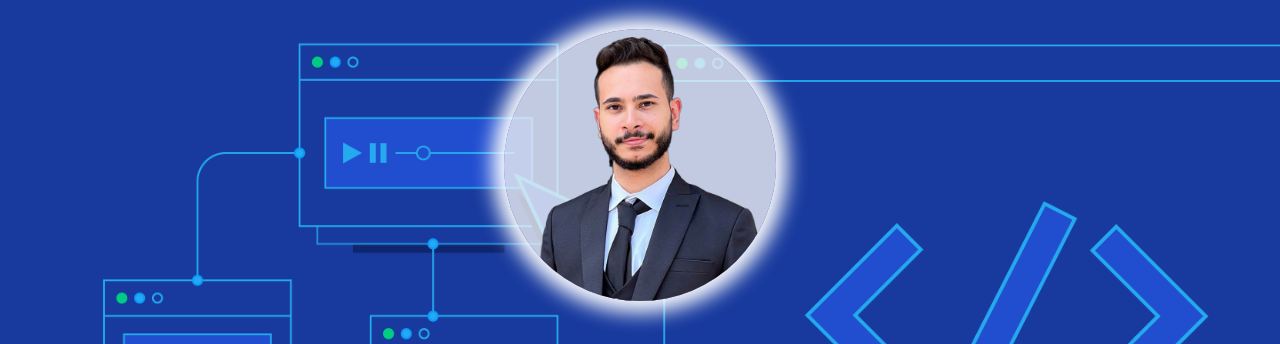
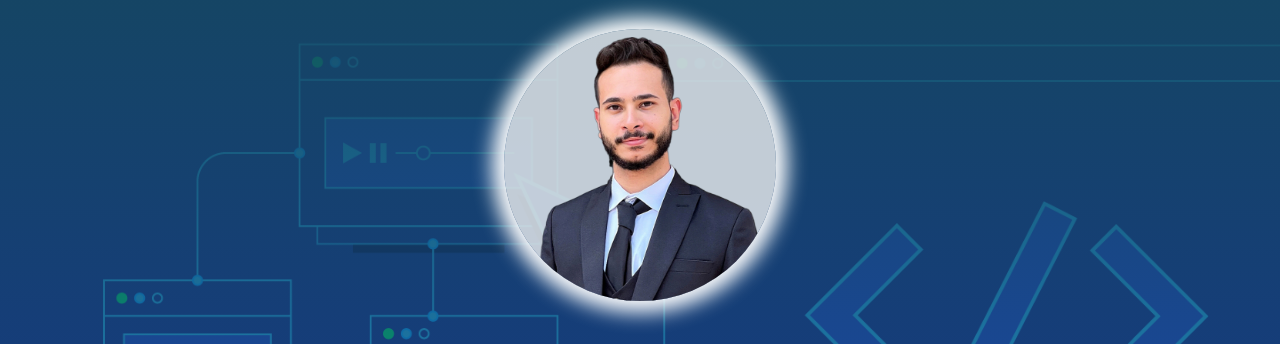
Before and after one commit to RemoFox/Remon-Portfolio, a plain HTML site: page index.html in a window 1280 px wide. Shown: the part 79-423 px from the top of the page. Drawn offline with nearby package versions, Linux system fonts and the light colour scheme.

Commit message:
mod an image

```diff
--- a/css/style.css
+++ b/css/style.css
@@ -22,8 +22,9 @@ body{
 /*sec-1*/
 .sec-1{
     color: white;
-background-image:URL('../images/0122-uiuxfrontend-Waldek_Social-836df1eeafa62b99011d845c4163cfdc.png'),
- linear-gradient(to bottom,#154760,#00000018);
+background-image: linear-gradient(to bottom,#154760,#00000018),
+URL('../images/0122-uiuxfrontend-Waldek_Social-836df1eeafa62b99011d845c4163cfdc.png');
+
 
 height: 100vh;
 background-size: cover
```
